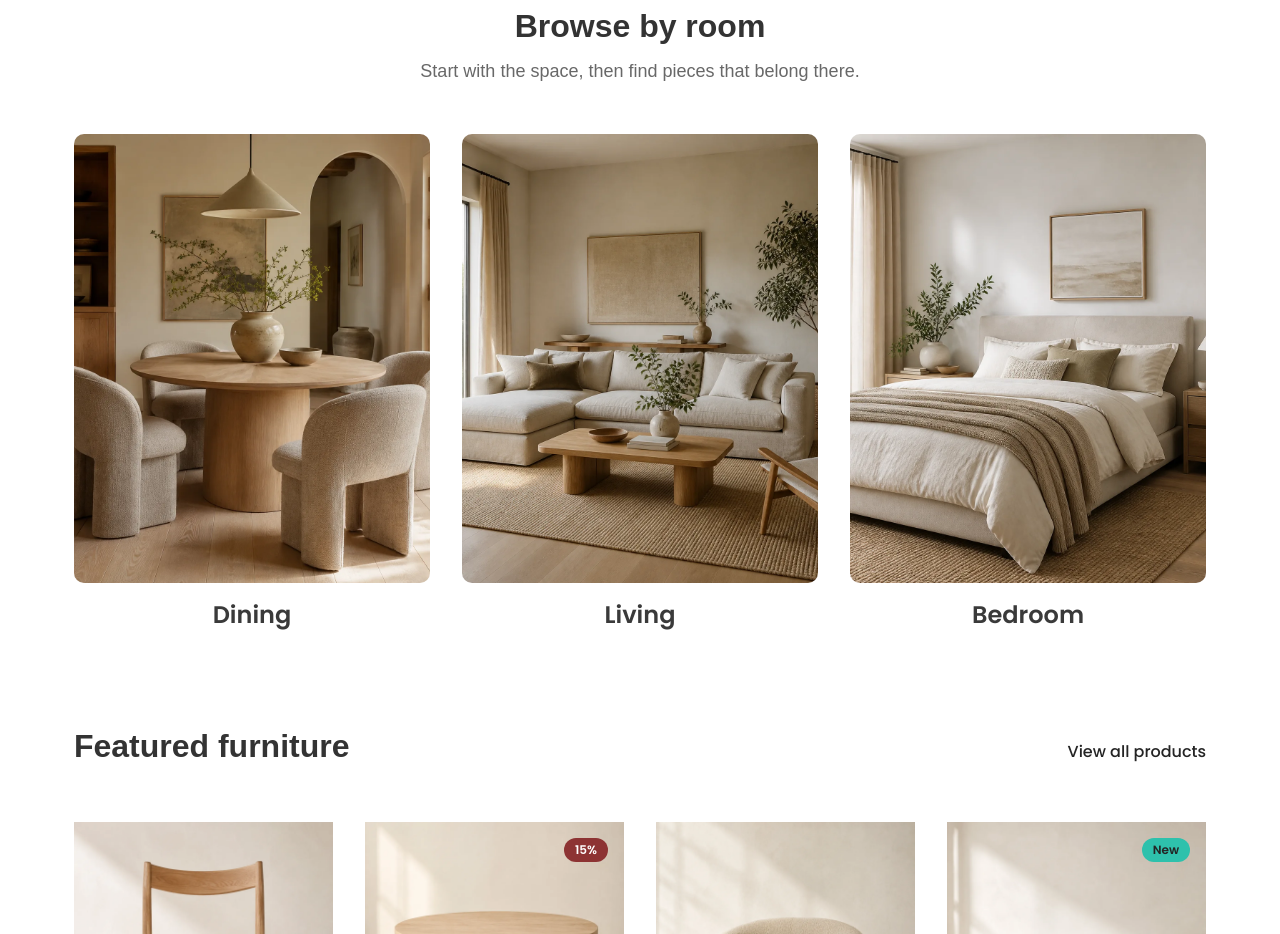
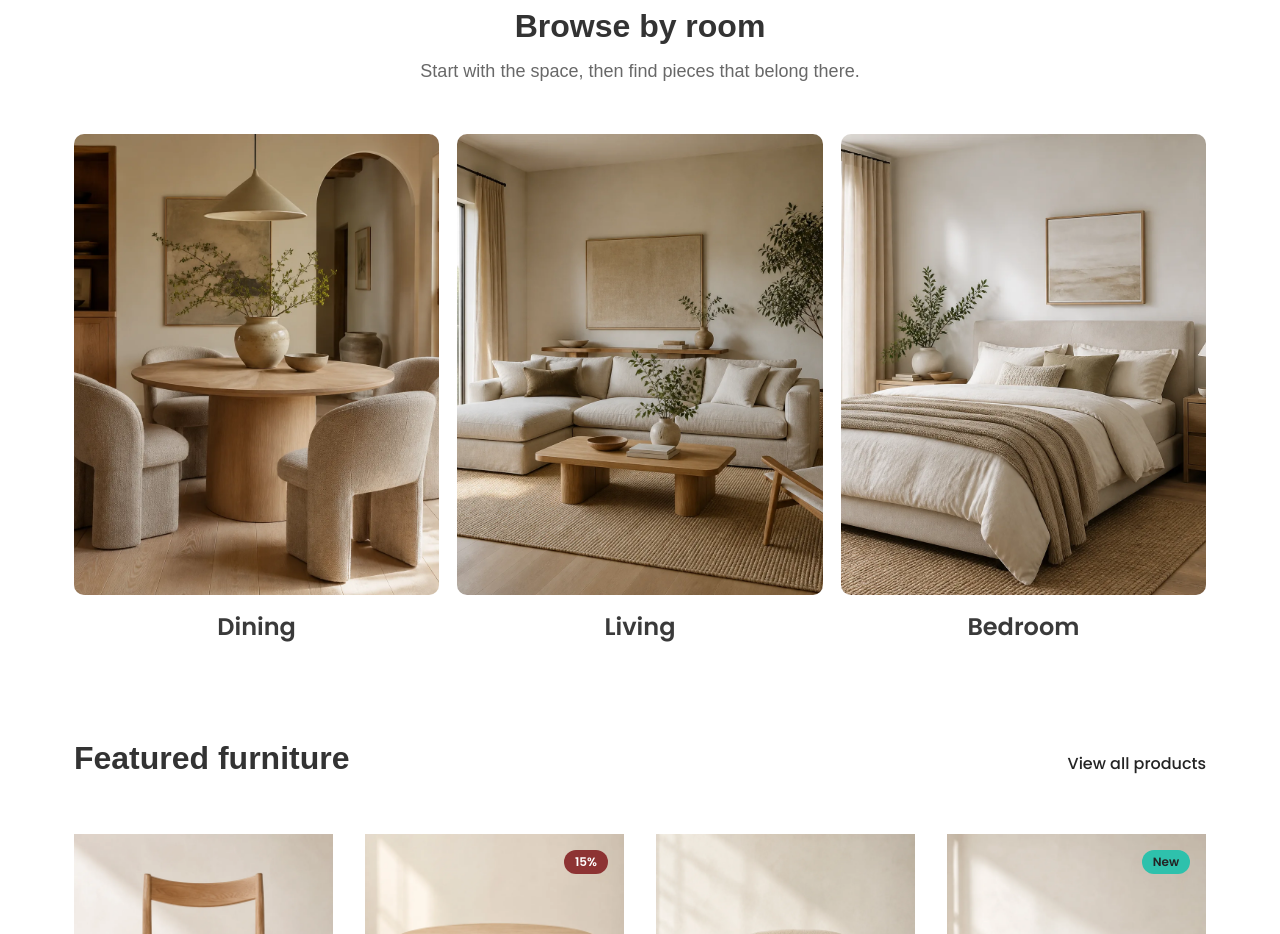
Before and after one commit to gerald-donkor/compfi, a Next.js app: page / in a window 1280 px wide. Shown: the part 900-1834 px from the top of the page. Built offline with nearby package versions, Linux system fonts and the light colour scheme; a web font is replaced by a local one.

Commit message:
fix(home): align room grid

```diff
--- a/app/globals.css
+++ b/app/globals.css
@@ -693,13 +693,16 @@ textarea {
   .home-campaign__panel {
     padding-inline: var(--container-gutter-tablet);
   }
-
-  .room-category-grid {
-    grid-template-columns: repeat(3, minmax(0, 1fr));
-  }
 }
 
 @media (min-width: 64rem) {
+  .room-category-grid {
+    grid-template-columns: repeat(3, minmax(0, 1fr));
+    gap: 1.125rem;
+    max-width: 73.75rem;
+    margin-inline: auto;
+  }
+
   .home-campaign {
     height: var(--home-campaign-block-size);
   }
--- a/components/home/room-category-grid.tsx
+++ b/components/home/room-category-grid.tsx
@@ -61,7 +61,7 @@ export function RoomCategoryGrid() {
               alt={room.image.alt}
               width={room.image.width}
               height={room.image.height}
-              sizes="(min-width: 1024px) calc((100vw - (2 * clamp(32px, calc(16.35vw - 135.36px), 100px)) - 64px) / 3), (min-width: 768px) calc((100vw - 128px) / 3), (min-width: 640px) calc((100vw - 96px) / 2), calc(100vw - 40px)"
+              sizes="(min-width: 1024px) calc((min(100vw - (2 * clamp(32px, calc(16.35vw - 135.36px), 100px)), 1180px) - 36px) / 3), (min-width: 640px) calc((100vw - 96px) / 2), calc(100vw - 40px)"
               className="room-category-grid__image"
             />
             <span className="type-heading-md room-category-grid__label">{room.label}</span>
```
Also changed, not shown: 1 other file (tests, documents, lock files or other folders).
